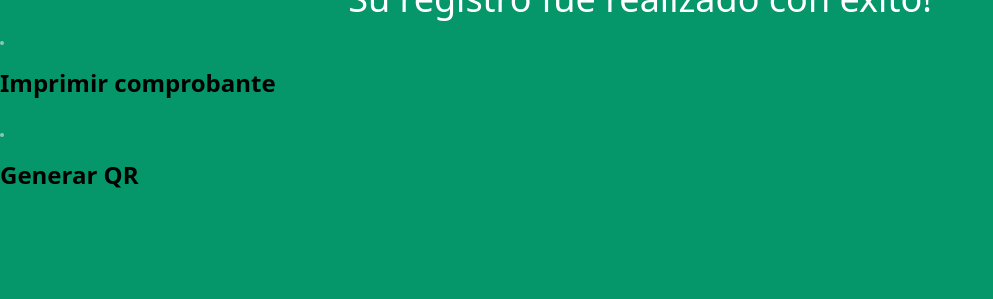
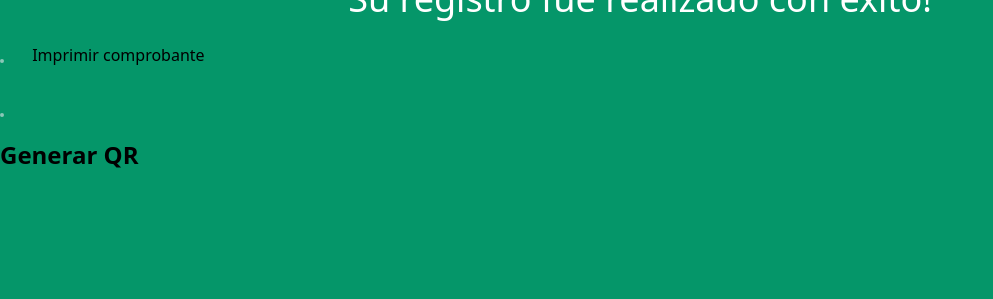
Before and after one commit to camila-duarte/JaRecycla, a Flask app: template templates/vista4.html in a window 1280 px wide. Shown: the part 501-800 px from the top of the page, without its empty margins (0-993 px from the left). Run offline with Flask 3, Linux system fonts and the light colour scheme; the template is opened without the code that fills it, so the values that code supplies are empty; some libraries are stand-ins or nearby versions.

Commit message:
Update vista4.html

```diff
--- a/templates/vista4.html
+++ b/templates/vista4.html
@@ -26,11 +26,9 @@
             <button class="h-full border-2 border-gray-200 border-opacity-60 rounded-lg overflow-hidden">
             </button>
 
-            <button class="p-6 hover:bg-green-600 hover:text-white transition duration-300 ease-in">
+            <button class="p-6 hover:bg-green-600 hover:text-white transition duration-300 ease-in"> Imprimir comprobante
             </button>
 
-            <h1 class="text-2xl font-semibold mb-3">
-            Imprimir comprobante </h1>
         </div>
 
         <div>
```
